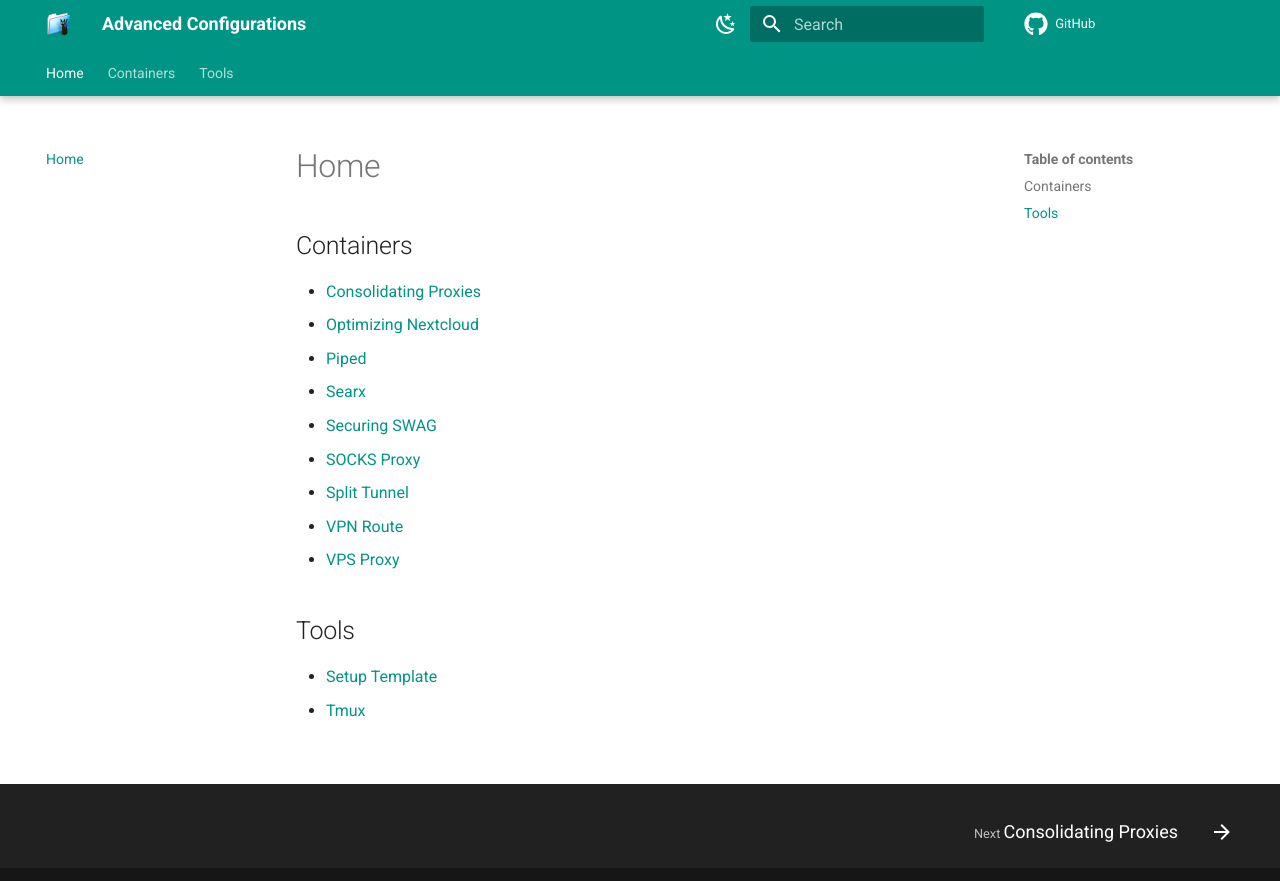
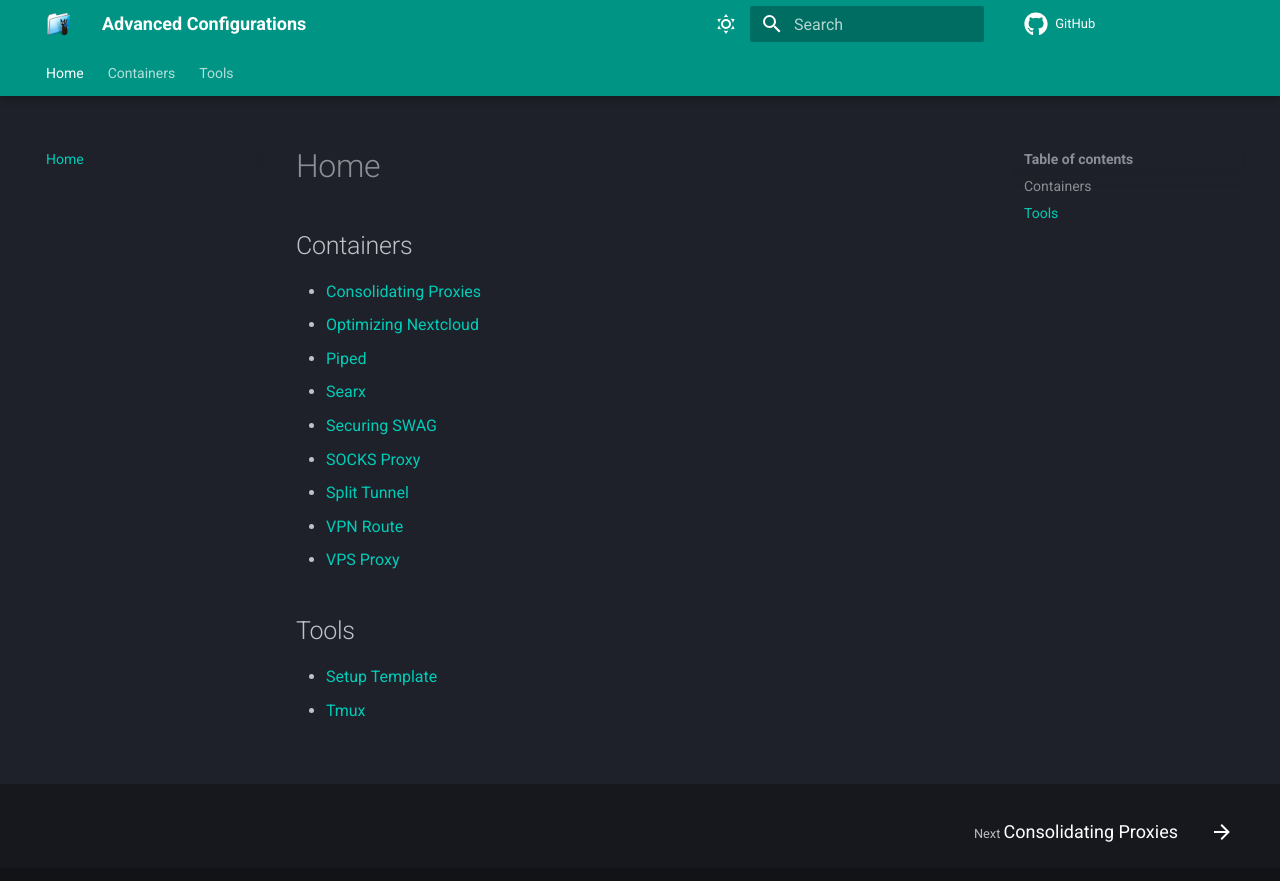
Before and after one commit to quietsy/advanced-configurations, an MkDocs documentation site: the page built from docs/index.md, in a window 1280 px wide. Shown: the top 881 px of the page. Built offline with MkDocs 1.6.1 and Material for MkDocs 9.7.7, drawn with Linux system fonts in a browser that asks for light colours; comment, search, counter and statistics services are not loaded.

Commit message:
Change palette

```diff
--- a/mkdocs.yml
+++ b/mkdocs.yml
@@ -3,17 +3,17 @@
 repo_url: https://github.com/quietsy/advanced-configurations
 theme:
   palette:
+    - scheme: slate
+      primary: teal
+      accent: cyan
+      toggle:
+        icon: material/weather-sunny
+        name: Switch to light mode
     - scheme: default
       primary: teal
       accent: cyan
       toggle:
         icon: material/weather-night
-        name: Switch to light mode
-    - scheme: slate
-      primary: teal
-      accent: cyan
-      toggle:
-        icon: material/weather-sunny
         name: Switch to dark mode
   features:
     - navigation.instant
```
